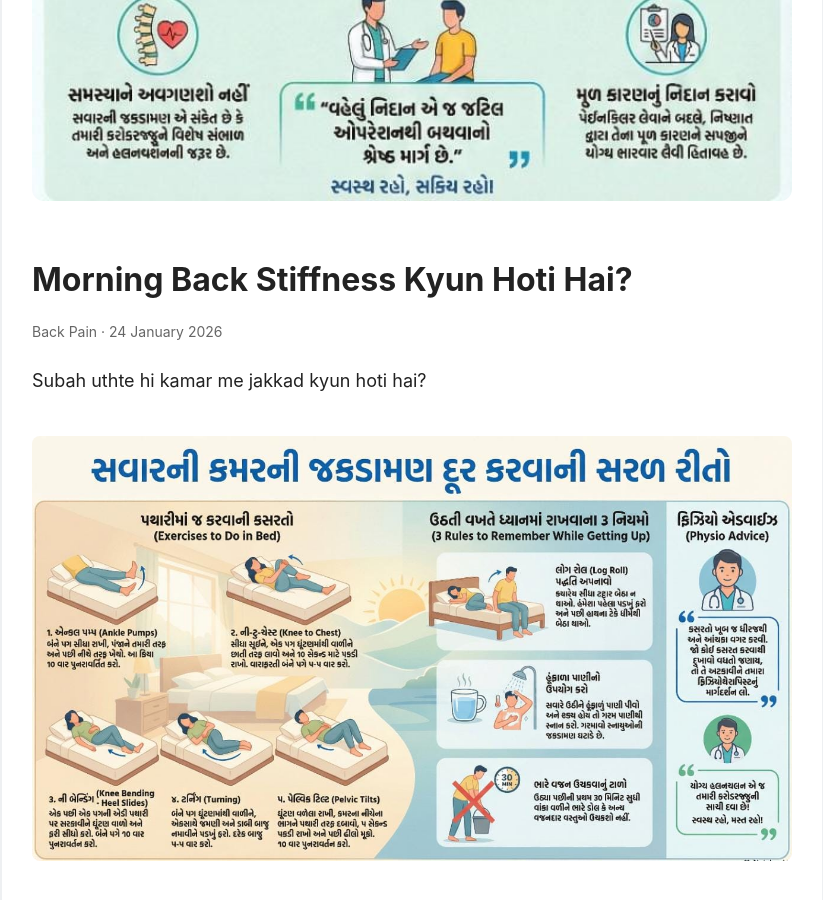
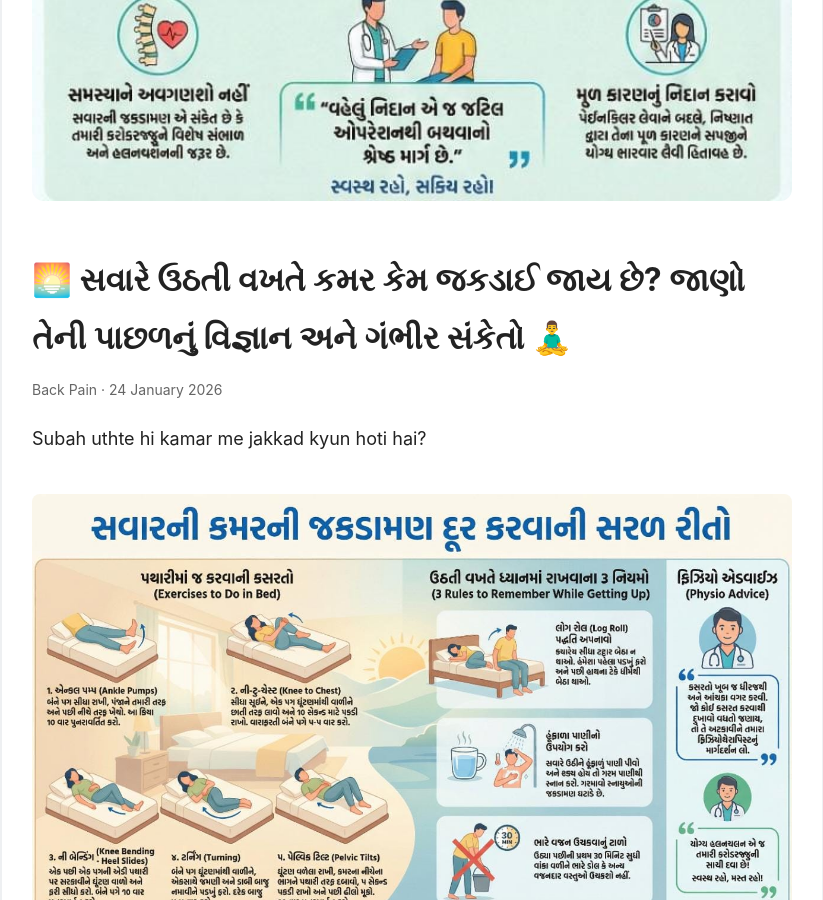
Before and after one commit to JavadMasani/Araogya, a Jekyll site: the page built from _posts/2026-01-24-morning-back-stiffness.md, in a window 1280 px wide and 900 px high, scrolled down 1265 px. Shown: the whole window, without its empty margins (228-1051 px from the left). Built offline with Jekyll 4.4.1, drawn with Linux system fonts in a browser that asks for light colours.

Commit message:
Update Blogs “2026-01-24-morning-back-stiffness”

```diff
--- a/_posts/2026-01-24-morning-back-stiffness.md
+++ b/_posts/2026-01-24-morning-back-stiffness.md
@@ -1,6 +1,8 @@
 ---
 layout: post
-title: Morning Back Stiffness Kyun Hoti Hai?
+title: 🌅 સવારે ઉઠતી વખતે કમર કેમ જકડાઈ જાય છે? જાણો તેની પાછળનું વિજ્ઞાન અને
+  ગંભીર સંકેતો 🧘‍♂️
+slug: Morning Back Stiffness Kyun Hoti Hai?
 date: 2026-01-25T01:11:00.000+05:30
 thumbnail: /Araogya/assets/uploads/165058.jpg
 category: Back Pain
```
